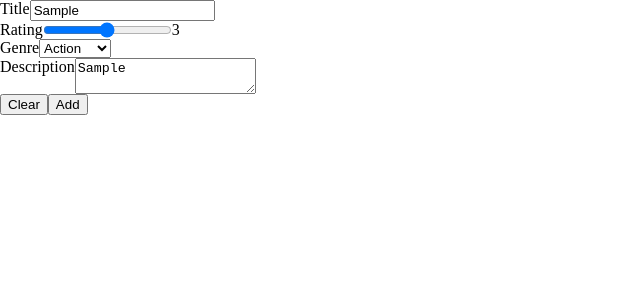
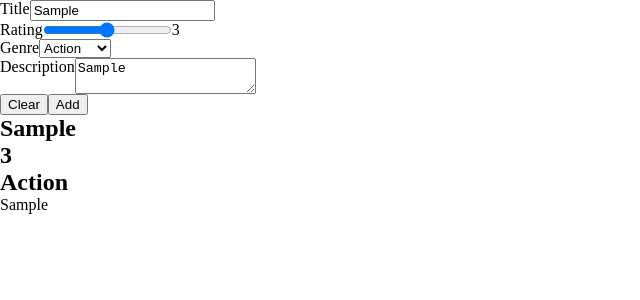
Before and after one commit to vikkoooo/MovieCards_React, a React (Vite) app: page / in a window 1280 px wide. Both pictures are taken after typing "Sample", "Sample" into the empty fields and a click on the button "Add". Shown: the top 300 px of the page, without its empty margins (0-640 px from the left). Built offline with nearby package versions, Linux system fonts and the light colour scheme.

Commit message:
pass state from App to AddMovie and MovieCard, rendering MovieCard when pressed add

```diff
--- a/src/components/AddMovie/AddMovie.tsx
+++ b/src/components/AddMovie/AddMovie.tsx
@@ -3,17 +3,14 @@ import { Title } from "./Title";
 import { Rating } from "./Rating";
 import { Genre } from "./Genre";
 import { Description } from "./Description";
-
+import { MovieData } from "../App";
 import "../../css/AddMovie.css";
 
-interface MovieData {
-	title: string;
-	rating: number;
-	genre: string;
-	description: string;
+interface AddMovieProps {
+	onAddClicked: (data: MovieData) => void;
 }
 
-export function AddMovie(): ReactElement {
+export function AddMovie(prop: AddMovieProps): ReactElement {
 	const [title, setTitle] = useState<string>("");
 	const [rating, setRating] = useState<number>(3);
 	const [genre, setGenre] = useState<string>("Action");
@@ -26,24 +23,19 @@ export function AddMovie(): ReactElement {
 		setDescription("");
 	};
 
+	function formSubmitted(event: FormEvent<HTMLFormElement>): void {
+		event.preventDefault();
+		addClicked();
+	};
+
 	function addClicked(): void {
-		console.log(`Title: ${title}`);
-		console.log(`Rating: ${rating}`);
-		console.log(`Genre: ${genre}`);
-		console.log(`Description: ${description}`);
-
 		const data: MovieData = {
 			title,
 			rating,
 			genre,
 			description
 		};
-		console.log(data);
-	};
-
-	function formSubmitted(event: FormEvent<HTMLFormElement>): void {
-		event.preventDefault();
-		addClicked();
+		prop.onAddClicked(data); // pass the data object into the function we have gotten from a higher level
 	};
 
 	return (
--- a/src/components/App.tsx
+++ b/src/components/App.tsx
@@ -1,11 +1,25 @@
+import { useState } from "react";
 import { AddMovie } from "./AddMovie/AddMovie";
 import { MovieCard } from "./MovieCard/MovieCard";
 
+export interface MovieData {
+	title: string;
+	rating: number;
+	genre: string;
+	description: string;
+}
+
 export function App() {
+	const [movieData, setMovieData] = useState<MovieData>();
+
+	const handleAddMovie = (data: MovieData) => {
+		setMovieData(data);
+	};
+
 	return (
 		<div className="app">
-			<AddMovie />
-			<MovieCard />
+			<AddMovie onAddClicked={handleAddMovie} />
+			{movieData && <MovieCard movieData={movieData} />}
 		</div>
 	);
 }
--- a/src/components/MovieCard/MovieCard.tsx
+++ b/src/components/MovieCard/MovieCard.tsx
@@ -1,19 +1,17 @@
 import { ReactElement } from "react";
+import { MovieData } from "../App";
 
 interface MovieCardProps {
-	title: string;
-	rating: number;
-	genre: string;
-	description: string;
+	movieData: MovieData;
 }
 
 export function MovieCard(prop: MovieCardProps): ReactElement {
 	return (
 		<article className="movie-card">
-			<h1 className="movie-title">{prop.title}</h1>
-			<h2 className="movie-rating">{prop.rating}</h2>
-			<h2 className="movie-genre">{prop.genre}</h2>
-			<p className="movie-description">{prop.description}</p>
+			<h1 className="movie-title">{prop.movieData.title}</h1>
+			<h2 className="movie-rating">{prop.movieData.rating}</h2>
+			<h2 className="movie-genre">{prop.movieData.genre}</h2>
+			<p className="movie-description">{prop.movieData.description}</p>
 		</article>
 	);
 }
```
